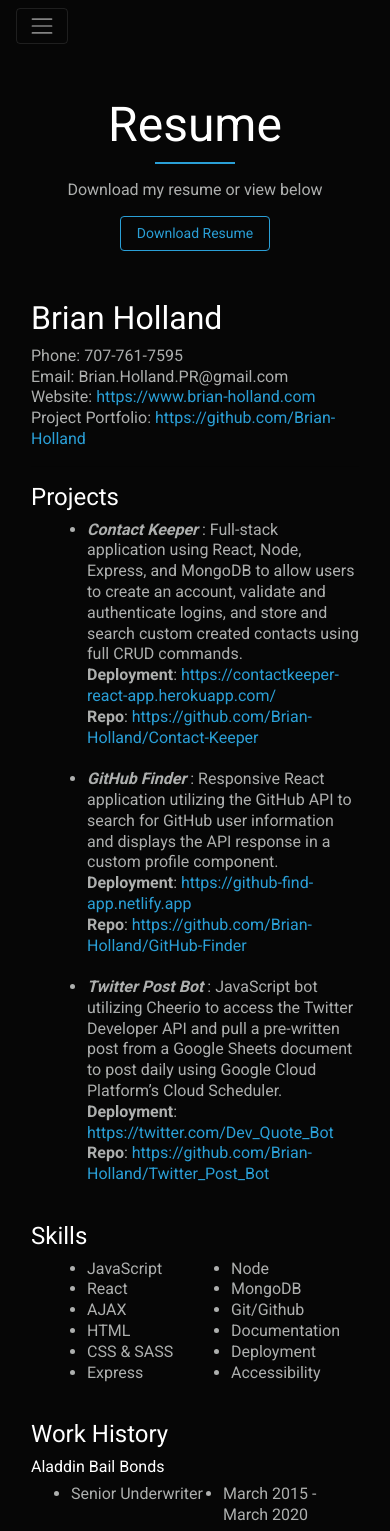
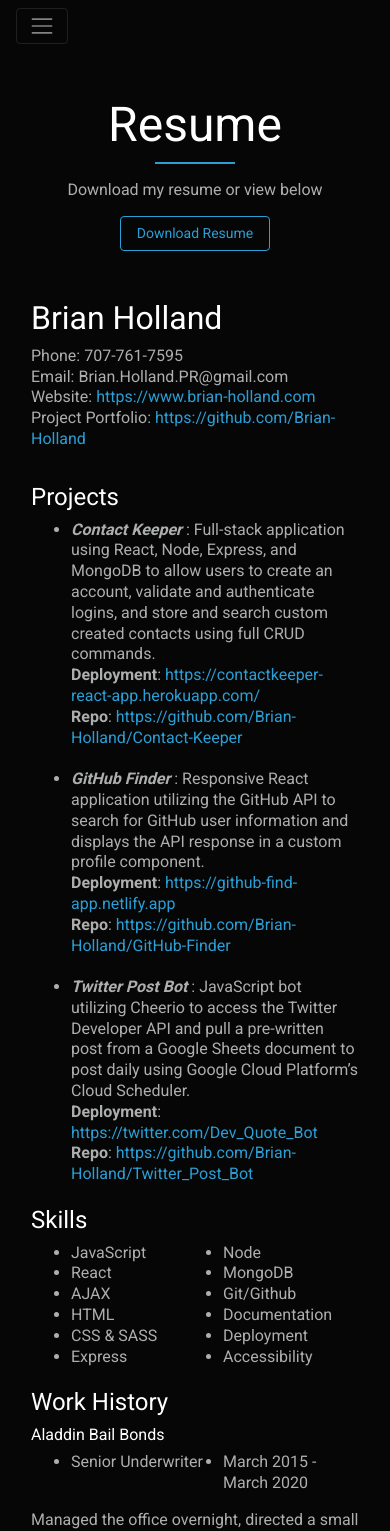
Before and after one commit to Brian-Holland/NextJS_Website, a Next.js app: page /resume in a window 390 px wide. Shown: the top 1531 px of the page. Built offline with nearby package versions, Linux system fonts and the light colour scheme.

Commit message:
margin resume

```diff
--- a/styles/styles.css
+++ b/styles/styles.css
@@ -201,6 +201,9 @@ section.space {
 	.practice-ul {
 		column-count: 2;
 	}
+	.resume-ul {
+		margin: 0;
+	}
 
 	#about-bio .about-info {
 		grid-template-areas: "bioimage" "bio";
```
